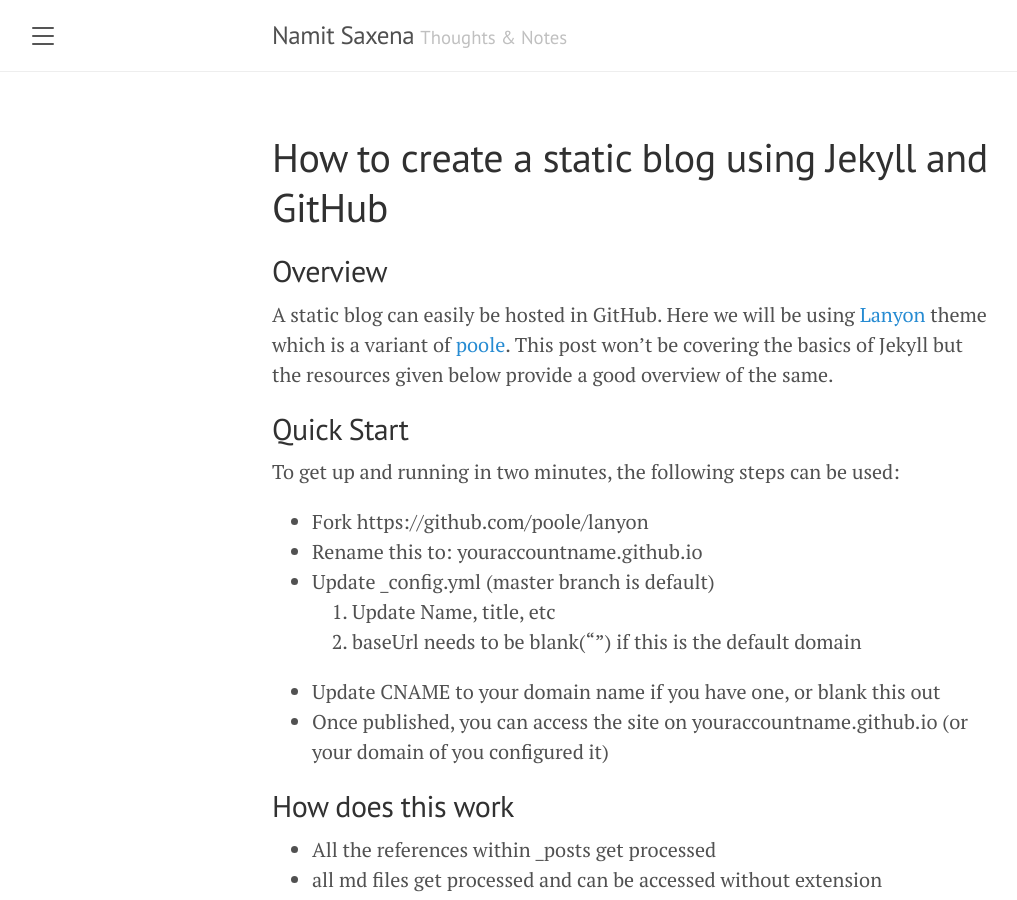
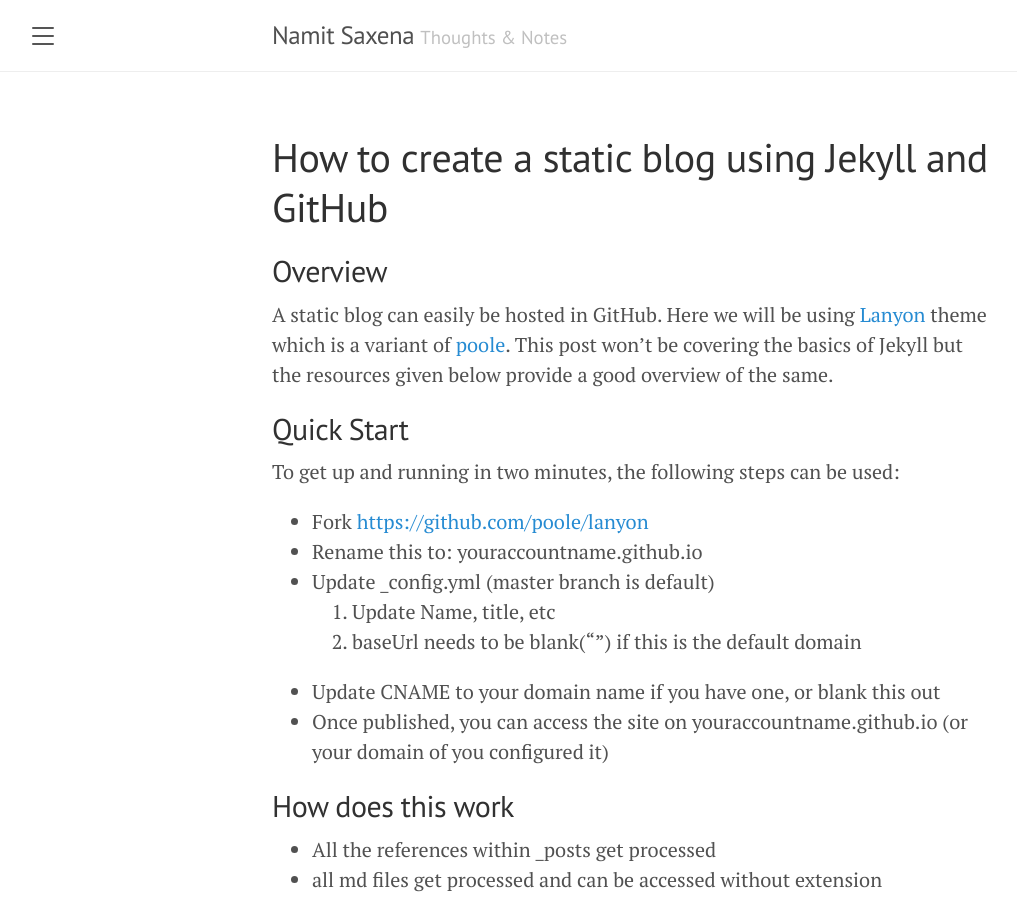
Before and after one commit to namitsaxena/namitsaxena.github.io, a Jekyll site: the page built from blog/_posts/2020-07-15-jekyll-blog.md, in a window 1280 px wide and 900 px high. Shown: the whole window, without its empty margins (8-1025 px from the left). Built offline with Jekyll 4.4.1, drawn with Linux system fonts in a browser that asks for light colours; nearby versions of some CDN libraries; comment, search, counter and statistics services are not loaded; part of the change alters nothing that is shown.

```diff
--- a/blog/_posts/2020-07-15-jekyll-blog.md
+++ b/blog/_posts/2020-07-15-jekyll-blog.md
@@ -10,7 +10,7 @@ A static blog can easily be hosted in GitHub. Here we will be using [Lanyon](htt
 
 ## Quick Start
 To get up and running in two minutes, the following steps can be used:
-- Fork https://github.com/poole/lanyon
+- Fork [https://github.com/poole/lanyon](https://github.com/poole/lanyon)
 - Rename this to: youraccountname.github.io
 - Update _config.yml (master branch is default)
   1. Update Name, title, etc
```
